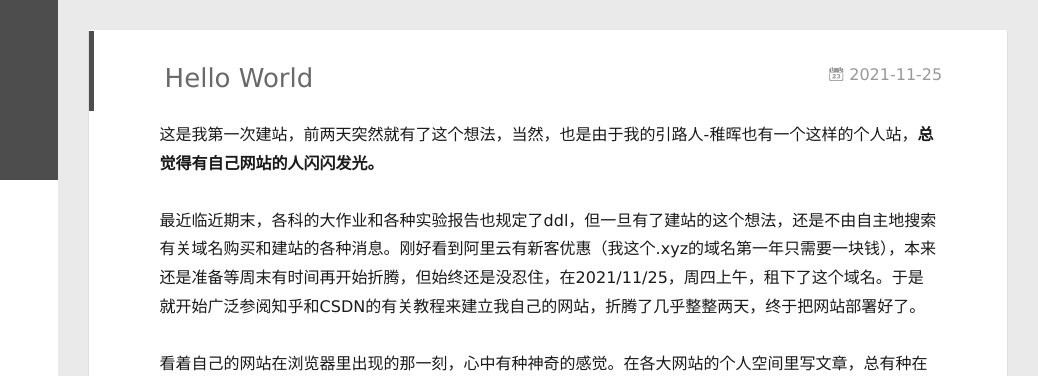
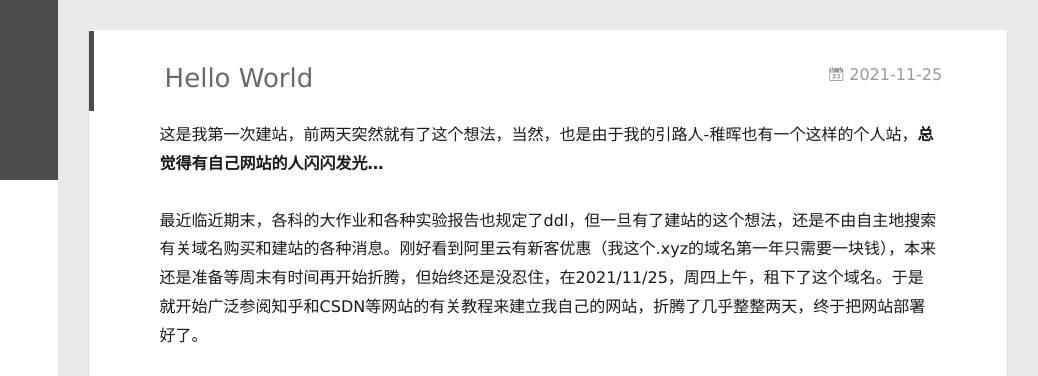
Before and after one commit to HC3560/HC3560.github.io, a plain HTML site: page 2021/11/25/hello-world/index.html in a window 1280 px wide. Shown: the top 376 px of the page, 242-1280 px from the left. Drawn offline with Linux system fonts and the light colour scheme.

Commit message:
Site updated: 2021-11-26 17:02:06

```diff
--- a/2021/11/25/hello-world/index.html
+++ b/2021/11/25/hello-world/index.html
@@ -8,15 +8,15 @@
   <link rel="dns-prefetch" href="http://example.com">
   <title>Hello World | 青江的个人站</title>
   <meta name="viewport" content="width=device-width, initial-scale=1, maximum-scale=1">
-  <meta name="description" content="这是我第一次建站，前两天突然就有了这个想法，当然，也是由于我的引路人-稚晖也有一个这样的个人站，总觉得有自己网站的人闪闪发光。 最近临近期末，各科的大作业和各种实验报告也规定了ddl，但一旦有了建站的这个想法，还是不由自主地搜索有关域名购买和建站的各种消息。刚好看到阿里云有新客优惠（我这个.xyz的域名第一年只需要一块钱），本来还是准备等周末有时间再开始折腾，但始终还是没忍住，在2021&#x2F;11&#x2F;2">
+  <meta name="description" content="这是我第一次建站，前两天突然就有了这个想法，当然，也是由于我的引路人-稚晖也有一个这样的个人站，总觉得有自己网站的人闪闪发光… 最近临近期末，各科的大作业和各种实验报告也规定了ddl，但一旦有了建站的这个想法，还是不由自主地搜索有关域名购买和建站的各种消息。刚好看到阿里云有新客优惠（我这个.xyz的域名第一年只需要一块钱），本来还是准备等周末有时间再开始折腾，但始终还是没忍住，在2021&#x2F;11&#x2F;2">
 <meta property="og:type" content="article">
 <meta property="og:title" content="Hello World">
 <meta property="og:url" content="http://example.com/2021/11/25/hello-world/index.html">
 <meta property="og:site_name" content="青江的个人站">
-<meta property="og:description" content="这是我第一次建站，前两天突然就有了这个想法，当然，也是由于我的引路人-稚晖也有一个这样的个人站，总觉得有自己网站的人闪闪发光。 最近临近期末，各科的大作业和各种实验报告也规定了ddl，但一旦有了建站的这个想法，还是不由自主地搜索有关域名购买和建站的各种消息。刚好看到阿里云有新客优惠（我这个.xyz的域名第一年只需要一块钱），本来还是准备等周末有时间再开始折腾，但始终还是没忍住，在2021&#x2F;11&#x2F;2">
+<meta property="og:description" content="这是我第一次建站，前两天突然就有了这个想法，当然，也是由于我的引路人-稚晖也有一个这样的个人站，总觉得有自己网站的人闪闪发光… 最近临近期末，各科的大作业和各种实验报告也规定了ddl，但一旦有了建站的这个想法，还是不由自主地搜索有关域名购买和建站的各种消息。刚好看到阿里云有新客优惠（我这个.xyz的域名第一年只需要一块钱），本来还是准备等周末有时间再开始折腾，但始终还是没忍住，在2021&#x2F;11&#x2F;2">
 <meta property="og:locale" content="zh_CN">
 <meta property="article:published_time" content="2021-11-25T09:53:56.518Z">
-<meta property="article:modified_time" content="2021-11-26T08:49:26.257Z">
+<meta property="article:modified_time" content="2021-11-26T09:01:42.094Z">
 <meta property="article:author" content="青江的个人站">
 <meta name="twitter:card" content="summary">
 
@@ -164,8 +164,8 @@
 
     <div class="article-entry" itemprop="articleBody">
 
-        <p>这是我第一次建站，前两天突然就有了这个想法，当然，也是由于我的引路人-稚晖也有一个这样的个人站，<strong>总觉得有自己网站的人闪闪发光。</strong></p>
-<p>最近临近期末，各科的大作业和各种实验报告也规定了ddl，但一旦有了建站的这个想法，还是不由自主地搜索有关域名购买和建站的各种消息。刚好看到阿里云有新客优惠（我这个.xyz的域名第一年只需要一块钱），本来还是准备等周末有时间再开始折腾，但始终还是没忍住，在2021/11/25，周四上午，租下了这个域名。于是就开始广泛参阅知乎和CSDN的有关教程来建立我自己的网站，折腾了几乎整整两天，终于把网站部署好了。</p>
+        <p>这是我第一次建站，前两天突然就有了这个想法，当然，也是由于我的引路人-稚晖也有一个这样的个人站，<strong>总觉得有自己网站的人闪闪发光…</strong></p>
+<p>最近临近期末，各科的大作业和各种实验报告也规定了ddl，但一旦有了建站的这个想法，还是不由自主地搜索有关域名购买和建站的各种消息。刚好看到阿里云有新客优惠（我这个.xyz的域名第一年只需要一块钱），本来还是准备等周末有时间再开始折腾，但始终还是没忍住，在2021/11/25，周四上午，租下了这个域名。于是就开始广泛参阅知乎和CSDN等网站的有关教程来建立我自己的网站，折腾了几乎整整两天，终于把网站部署好了。</p>
 <p>看着自己的网站在浏览器里出现的那一刻，心中有种神奇的感觉。在各大网站的个人空间里写文章，总有种在地主名下租用土地的感觉，<strong>而自己建站，就感觉相当于自己开垦了一亩三分地，有了属于自己的小世界。</strong></p>
 <p>今后会在本站分享一些自己生活中的体会，也会有一些解决自己遇到的问题的方法，方便自己和大家再次遇到相同的问题时可以快速解决。</p>
 <p><strong>祝我玩的开心！</strong></p>
```
Also changed, not shown: index.html (+2 -2 lines).
